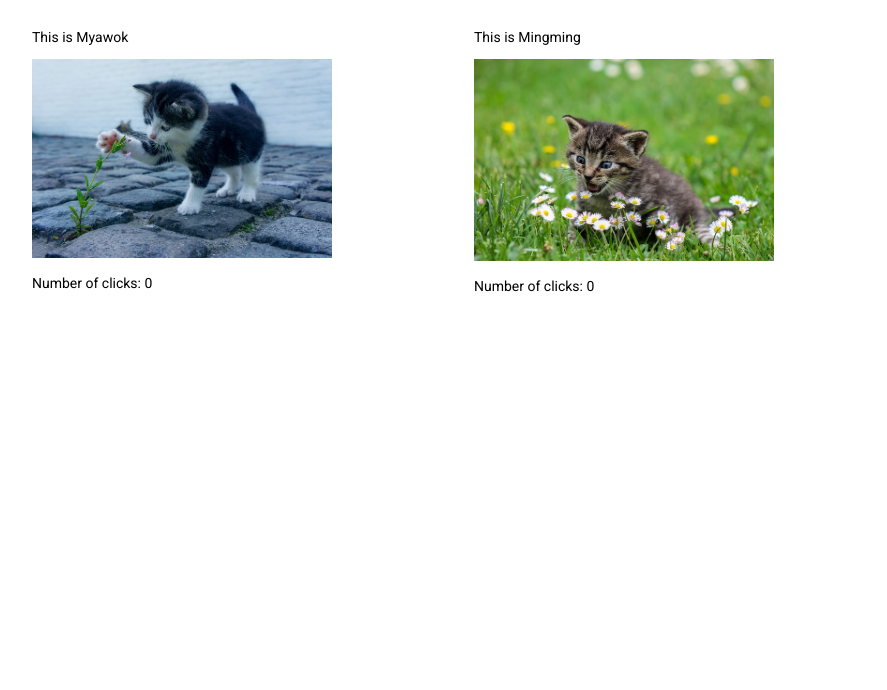
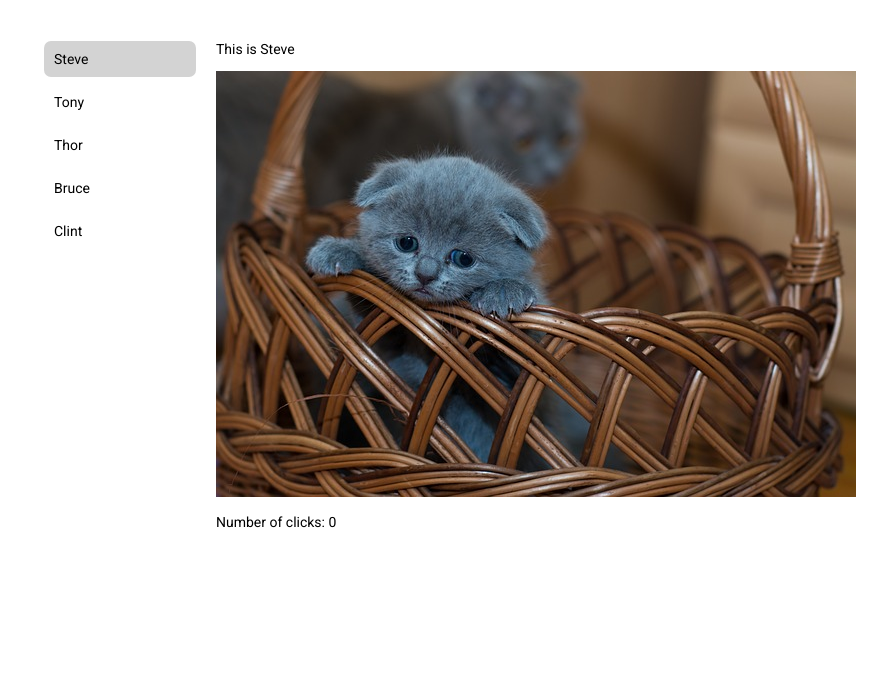
Before and after one commit to czar3985/cat-clicker, a plain HTML site: page index.html in a window 1280 px wide. Shown: the part 110-800 px from the top of the page, without its empty margins (166-1053 px from the left). Drawn offline with nearby package versions, Linux system fonts and the light colour scheme.

Commit message:
Dynamically add cats for scalable support

```diff
--- a/css/styles.css
+++ b/css/styles.css
@@ -13,7 +13,7 @@ body {
   font: 14px Roboto, Raleway;
   width: 100%;
   margin: 0;
-  padding: 8px;
+  padding: 20px;
 }
 
 /*
@@ -28,12 +28,46 @@ body {
   flex-wrap: wrap;
 }
 
+.cat-selector {
+  width: 25%;
+}
+
+.cat-list {
+  list-style: none;
+  padding: 0;
+  margin-right: 8px;
+}
+
+.cat-link {
+  margin-bottom: 0.5em;
+  padding: 5px;
+  border-radius: 0.5em;
+}
+
+.cat-link:hover {
+  cursor: pointer;
+}
+
+.specific-cat {
+  width: 75%;
+}
+
 .cat-tile {
   width: 100%;
+  display: none;
 }
 
 .cat-image {
-  max-width: 300px;
+  width: 100%;
+  max-width: 640px;
+}
+
+.selected-cat {
+  background-color: lightgray;
+}
+
+.displayed-cat {
+  display: block;
 }
 
 /*
@@ -42,15 +76,28 @@ body {
  *
  *
 */
-@media screen and (min-width: 650px) {
-  .cat-tile {
-    width: 50%;
+
+@media screen and (min-width: 400px) {
+  .cat-selector {
+    width: 20%;
+  }
+
+  .specific-cat {
+    width: 80%;
+  }
+
+  .cat-list {
+    margin-right: 20px;
+  }
+
+  .cat-link {
+    padding: 10px;
   }
 }
 
 @media screen and (min-width: 900px) {
   main, header {
-    width: 884px; /* 900px minus body padding */
+    width: 860px; /* 900px minus body padding */
     margin: auto;
   }
 }
--- a/index.html
+++ b/index.html
@@ -22,19 +22,17 @@
     <p>I will count how many times you clicked the picture of the cats below.</p>
   </header>
   <br />
+
   <main class="cat-section">
-    <div class="cat-tile">
-      <p>This is <span id="cat-name-1"></span></p>
-      <img class="cat-image" id="cat-image-1" src="img/cat_640.jpg" alt="Kitten looking at a plant" />
-      <br />
-      <p>Number of clicks: <span id="click-counter-1">0</span></p>
-    </div>
-    <div class="cat-tile">
-      <p>This is <span id="cat-name-2"></span></p>
-      <img class="cat-image" id="cat-image-2" src="img/kitty_640.jpg" alt="Kitten looking at a flower" />
-      <br />
-      <p>Number of clicks: <span id="click-counter-2">0</span></p>
-    </div>
+    <section class="cat-selector">
+      <ul class="cat-list">
+        <!--Add cat names and links here-->
+      </ul>
+    </section>
+
+    <section class="specific-cat">
+      <!--Add selected cat details here-->
+    </section>
   </main>
 
   <!--jQuery script-->
--- a/js/main.js
+++ b/js/main.js
@@ -1,27 +1,76 @@
-//Global Variables
-var numOfClicksCat1 = 0;
-var numOfClicksCat2 = 0;
+// Global Variable
+var numOfClicks = [0, 0, 0, 0, 0];
+var selectedIndex = 0;
 
-//Constants
-const catName1 = 'Myawok';
-const catName2 = 'Mingming';
-
+// Constants
+const catName = ['Steve', 'Tony', 'Thor', 'Bruce', 'Clint'];
+const catImage = [
+    'img/adorable_640.jpg',
+    'img/cat_640.jpg',
+    'img/kitty_640.jpg',
+    'img/sleepy_640.jpg',
+    'img/treetop_640.jpg'
+];
 
 $(function () {
-    // Update the cat names
-    $('#cat-name-1').text(catName1);
-    $('#cat-name-2').text(catName2);
+    for (var index = 0; index < numOfClicks.length; index++) {
+        // Add cat links to the sidebar
+        var $catLink = $('<li class="cat-link"><a>' + catName[index] + '</a></li>');
+        $('.cat-list').append($catLink);
+
+        // Add cat tiles to the body
+        var fragment = document.createDocumentFragment();
+
+        fragment = $('<div class = "cat-tile"><p>This is ' + catName[index] + '</p>');
+        var $catImage = $('<img class="cat-image" src="' + catImage[index] + '" alt="Cat picture" />');
+        $(fragment).append($catImage);
+        $(fragment).append('<br />');
+        var $catClicks = $('<p class="clicks-text"> Number of clicks: 0</p>');
+        $(fragment).append($catClicks);
+        $(fragment).append('</div>');
+
+        var $catTile = fragment;
+        $('.specific-cat').append($catTile);
+
+        // initial selection
+        if (index === 0) {
+            // Highlight first cat link
+            $catLink.toggleClass('selected-cat');
+            // Show first cat tile
+            $catTile.toggleClass('displayed-cat');
+        }
+
+        // Event listeners
+        // Use IFFY: Immediately Invoked Function Expression
+        // index changes but the inner function returned to the event listener
+        // would always have the copy of the index at the time it was invoked
+        $catLink.click((function (indexCopy) {
+            return function () {
+                var newElement = (indexCopy + 1).toString();
+                var previousElement = (selectedIndex + 1).toString();
+
+                // change highlight of previously selected link and newly-selected link
+                $('ul li:nth-child(' + newElement + ')').toggleClass('selected-cat');
+                $('ul li:nth-child(' + previousElement + ')').toggleClass('selected-cat');
+
+                // change css display of indexcopy(nth) child of specific-cat
+                $('.specific-cat div:nth-child(' + newElement + ')').toggleClass('displayed-cat');
+                $('.specific-cat div:nth-child(' + previousElement + ')').toggleClass('displayed-cat');
+
+                // change css display of previously selected child
+                selectedIndex = indexCopy;
+            };
+        })(index));
+
+        $catImage.click((function (indexCopy) {
+            return function () {
+                var childCount = (indexCopy + 1).toString();
+
+                numOfClicks[indexCopy]++;
+                $catTile = $('.specific-cat div:nth-child(' + childCount + ')');
+                $elementToChange = $catTile.find('.clicks-text');
+                $elementToChange.text('Number of clicks: ' + numOfClicks[indexCopy].toString());
+            };
+        })(index));
+    }
 });
-
-
-// Update the number of clicks with picture clicks
-$('#cat-image-1').click(function () {
-    numOfClicksCat1++;
-    $('#click-counter-1').text(numOfClicksCat1.toString());
-});
-
-
-$('#cat-image-2').click(function () {
-    numOfClicksCat2++;
-    $('#click-counter-2').text(numOfClicksCat2.toString());
-});
```
Also changed, not shown: img/adorable_640.jpg (added), img/sleepy_640.jpg (added), img/treetop_640.jpg (added).
